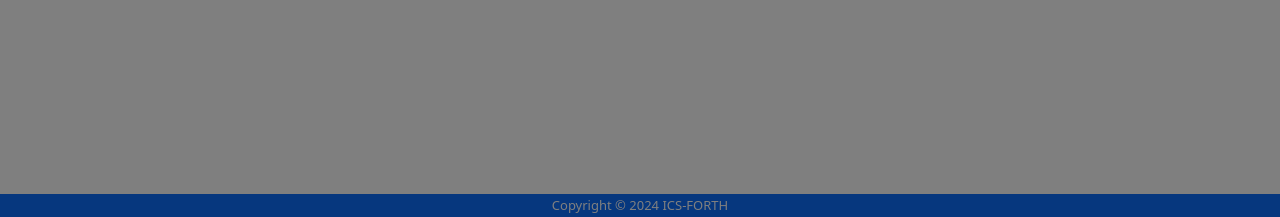
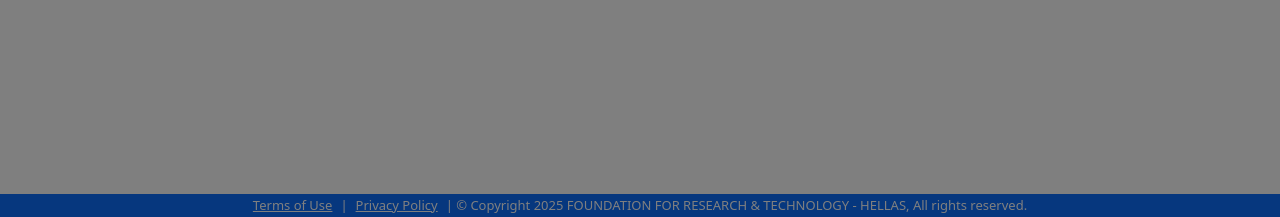
Before and after one commit to IordanisSap/RAG-Chatbot, a Flask app: page /SemanticRAG/ in a window 1280 px wide. Shown: the part 583-800 px from the top of the page. Run offline with Flask 3, Linux system fonts and the light colour scheme.

Commit message:
UI improvements

```diff
--- a/app/static/SemanticRAG/css/default.css
+++ b/app/static/SemanticRAG/css/default.css
@@ -355,6 +355,7 @@ textarea:focus {
 
 .copyright-container {
     padding: 0.1rem;
+    gap: 0.5rem;
 }
 
 .copyright {
--- a/app/templates/default.html
+++ b/app/templates/default.html
@@ -154,11 +154,17 @@
           <div style="overflow-y: auto">
             <div id="conversation"></div>
             <div class="d-flex">
-              <div class="retrieved-text-container" id="retrieved-text-rag-container">
+              <div
+                class="retrieved-text-container"
+                id="retrieved-text-rag-container"
+              >
                 <h3>Relevant text RAG</h3>
                 <div id="retrieved-text-rag" class="message"></div>
               </div>
-              <div class="retrieved-text-container"  id="retrieved-text-kgrag-container">
+              <div
+                class="retrieved-text-container"
+                id="retrieved-text-kgrag-container"
+              >
                 <h3>Relevant text KG-RAG</h3>
                 <div id="retrieved-text-kgrag" class="message"></div>
               </div>
@@ -349,7 +355,21 @@
 
     <footer>
       <div class="bg-primary d-flex justify-content-center copyright-container">
-        <span class="copyright"> Copyright © 2024 ICS-FORTH </span>
+        <a
+          href="http://www.ics.forth.gr/isl/sar/privacy/TermsOfUse-ISL_EN.pdf"
+          class="copyright"
+          target="_blank"
+          >Terms of Use</a
+        >
+        <span class="copyright"> | </span>
+        <a
+          href="http://www.ics.forth.gr/isl/sar/privacy/PrivacyPolicy-ISL_EN.pdf"
+          style="padding-left: 0px !important"
+          class="copyright"
+          target="_blank"
+          >Privacy Policy</a
+        >
+        <span class="copyright"> | © Copyright 2025 FOUNDATION FOR RESEARCH & TECHNOLOGY - HELLAS, All rights reserved. </span>
       </div>
     </footer>
 
```
